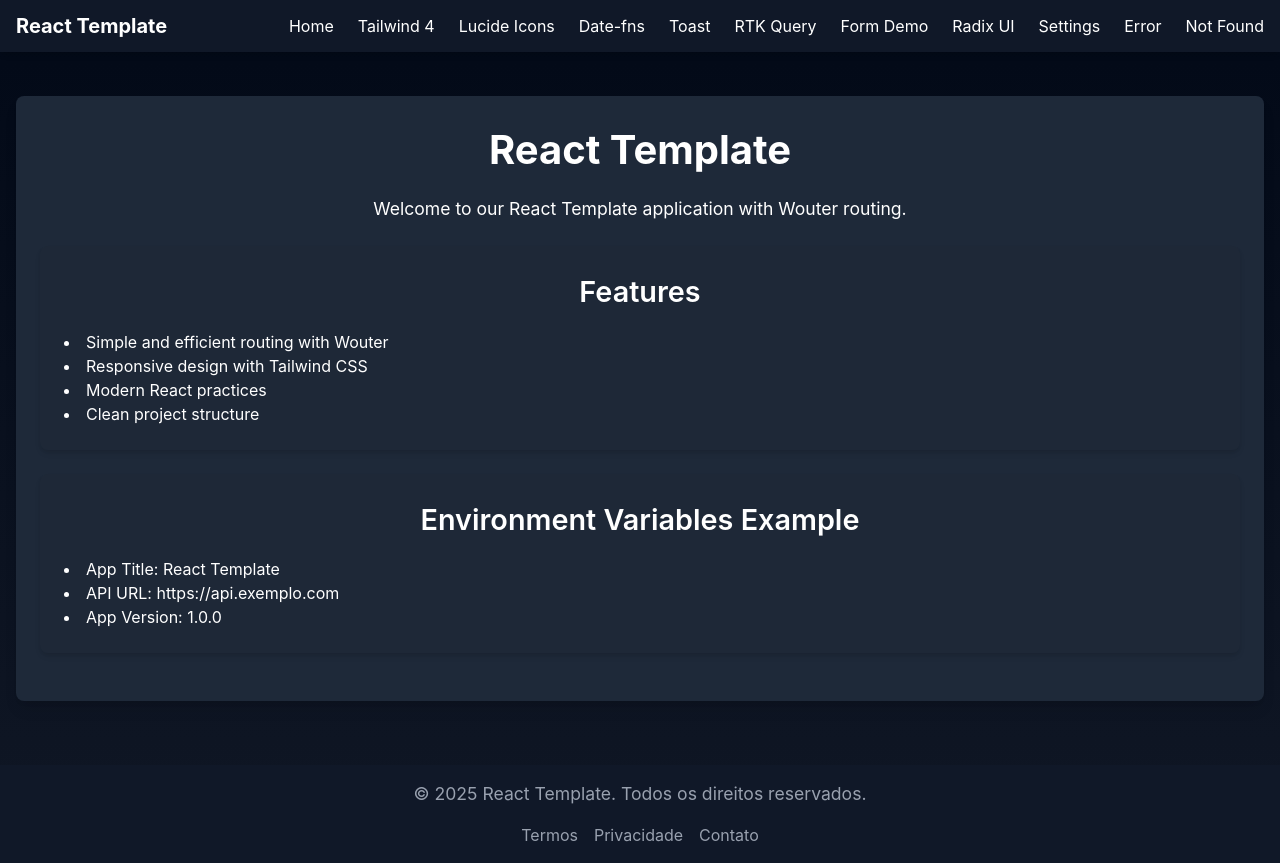
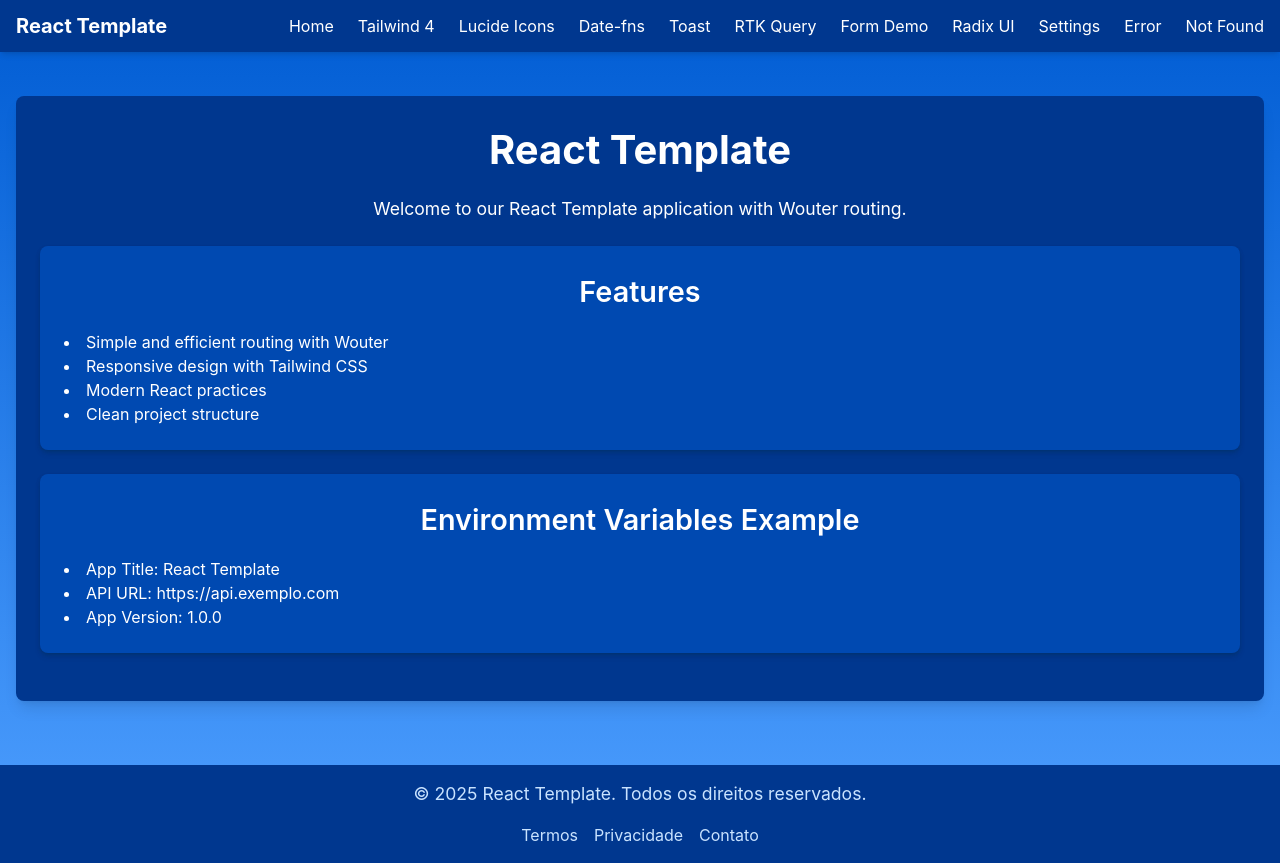
Before and after one commit to FerJSsilva/rsbuild-react-template, a React app: page / in a window 1280 px wide. Built offline with nearby package versions, Linux system fonts and the light colour scheme; the HTML template or start-up script is replaced by a standard one.

Commit message:
feat: implement centralized color system with CSS variables and update styles across components

```diff
--- a/src/App.css
+++ b/src/App.css
@@ -1,10 +1,42 @@
 @import 'tailwindcss';
+
+/**
+ * Sistema centralizado de cores
+ * Todas as cores principais do projeto estão definidas aqui como variáveis CSS
+ * Para alterar a paleta de cores, basta modificar os valores nesta seção
+ */
+:root {
+  /* Cores principais da nova paleta de azuis */
+  --color-primary: #005cd3;    /* Azul brilhante */
+  --color-secondary: #4e9fff;  /* Azul claro */
+  --color-text: #ffffff;       /* Branco para texto sobre fundos escuros */
+
+  /* Header */
+  --color-header-bg: #00378f;  /* Azul escuro */
+  --color-header-text: var(--color-text);
+
+  /* Conteúdo */
+  --color-content-bg: #00378f;  /* #1962ff com opacidade */
+  --color-content-card: rgba(0,92,211, 0.5); /* #4e9fff com opacidade */
+
+  /* Footer */
+  --color-footer-bg: #00378f;  /* Azul muito escuro */
+  --color-footer-text: #c9e3ff; /* Versão clara de #4e9fff */
+
+  /* Links */
+  --color-link-active: #1962ff; /* Azul médio */
+  --color-link-hover: #4e9fff;  /* Azul claro */
+
+  /* Outros elementos */
+  --color-shadow: rgba(0, 45, 74, 0.2);      /* Baseado no #002d4a */
+  --color-shadow-dark: rgba(0, 45, 74, 0.4); /* Baseado no #002d4a */
+}
 
 body {
   margin: 0;
-  color: #fff;
+  color: var(--color-text);
   font-family: Inter, Avenir, Helvetica, Arial, sans-serif;
-  background-image: linear-gradient(to bottom, #020917, #101725);
+  background-image: linear-gradient(to bottom, var(--color-primary), var(--color-secondary));
   min-height: 100vh;
 }
 
@@ -28,7 +60,7 @@ p {
 
 /* Estilo para links ativos */
 .active-link {
-  color: #60a5fa; /* blue-400 */
+  color: var(--color-link-active);
   font-weight: 500;
 }
 
@@ -39,9 +71,30 @@ a {
 
 /* Estilo para cards de conteúdo */
 .content-card {
-  background-color: rgba(31, 41, 55, 0.7); /* gray-800 com opacidade */
+  background-color: var(--color-content-card);
   border-radius: 0.5rem;
   padding: 1.5rem;
   margin-bottom: 1.5rem;
-  box-shadow: 0 4px 6px -1px rgba(0, 0, 0, 0.1), 0 2px 4px -1px rgba(0, 0, 0, 0.06);
+  box-shadow: 0 4px 6px -1px var(--color-shadow), 0 2px 4px -1px var(--color-shadow-dark);
 }
+
+/* Classes personalizadas para sobrepor o Tailwind quando necessário */
+.header-bg {
+  background-color: var(--color-header-bg);
+}
+
+.footer-bg {
+  background-color: var(--color-footer-bg);
+}
+
+.footer-text {
+  color: var(--color-footer-text);
+}
+
+.content-bg {
+  background-color: var(--color-content-bg);
+}
+
+.link-hover:hover {
+  color: var(--color-link-hover);
+}
--- a/src/App.jsx
+++ b/src/App.jsx
@@ -24,28 +24,28 @@ const App = () => {
         },
       }} />
       {/* Cabeçalho */}
-      <header className="fixed top-0 w-full bg-gray-900 text-white shadow-md z-10">
+      <header className="fixed top-0 w-full header-bg text-white shadow-md z-10">
         <div className="container mx-auto px-4 py-3 flex justify-between items-center">
           <div className="text-xl font-bold">React Template</div>
           <nav className="flex space-x-6">
-            <Link href="/" className="hover:text-blue-400 transition-colors">Home</Link>
-            <Link href="/tailwind-demo" className="hover:text-blue-400 transition-colors">Tailwind 4</Link>
-            <Link href="/lucide-demo" className="hover:text-blue-400 transition-colors">Lucide Icons</Link>
-            <Link href="/date-fns-demo" className="hover:text-blue-400 transition-colors">Date-fns</Link>
-            <Link href="/toast-demo" className="hover:text-blue-400 transition-colors">Toast</Link>
-            <Link href="/rtk-query-demo" className="hover:text-blue-400 transition-colors">RTK Query</Link>
-            <Link href="/form-demo" className="hover:text-blue-400 transition-colors">Form Demo</Link>
-            <Link href="/radix-demo" className="hover:text-blue-400 transition-colors">Radix UI</Link>
-            <Link href="/settings" className="hover:text-blue-400 transition-colors">Settings</Link>
-            <Link href="/error" className="hover:text-blue-400 transition-colors">Error</Link>
-            <Link href="/not-found" className="hover:text-blue-400 transition-colors">Not Found</Link>
+            <Link href="/" className="link-hover transition-colors">Home</Link>
+            <Link href="/tailwind-demo" className="link-hover transition-colors">Tailwind 4</Link>
+            <Link href="/lucide-demo" className="link-hover transition-colors">Lucide Icons</Link>
+            <Link href="/date-fns-demo" className="link-hover transition-colors">Date-fns</Link>
+            <Link href="/toast-demo" className="link-hover transition-colors">Toast</Link>
+            <Link href="/rtk-query-demo" className="link-hover transition-colors">RTK Query</Link>
+            <Link href="/form-demo" className="link-hover transition-colors">Form Demo</Link>
+            <Link href="/radix-demo" className="link-hover transition-colors">Radix UI</Link>
+            <Link href="/settings" className="link-hover transition-colors">Settings</Link>
+            <Link href="/error" className="link-hover transition-colors">Error</Link>
+            <Link href="/not-found" className="link-hover transition-colors">Not Found</Link>
           </nav>
         </div>
       </header>
 
       {/* Conteúdo */}
       <main className="container mx-auto px-4 pt-24 pb-16 flex-grow">
-        <div className="bg-gray-800 bg-opacity-50 rounded-lg shadow-lg p-6">
+        <div className="content-bg rounded-lg shadow-lg p-6">
           <Switch>
             <Route path="/" component={Home} />
             <Route path="/tailwind-demo" component={TailwindDemo} />
@@ -63,13 +63,13 @@ const App = () => {
       </main>
 
       {/* Rodapé */}
-      <footer className="w-full bg-gray-900 text-gray-400 py-4">
+      <footer className="w-full footer-bg footer-text py-4">
         <div className="container mx-auto px-4 text-center">
           <p>© 2025 React Template. Todos os direitos reservados.</p>
           <div className="mt-2">
-            <a href="#" className="text-gray-400 hover:text-white mx-2">Termos</a>
-            <a href="#" className="text-gray-400 hover:text-white mx-2">Privacidade</a>
-            <a href="#" className="text-gray-400 hover:text-white mx-2">Contato</a>
+            <a href="#" className="footer-text hover:text-white mx-2">Termos</a>
+            <a href="#" className="footer-text hover:text-white mx-2">Privacidade</a>
+            <a href="#" className="footer-text hover:text-white mx-2">Contato</a>
           </div>
         </div>
       </footer>
```
